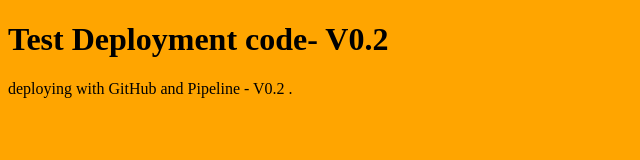
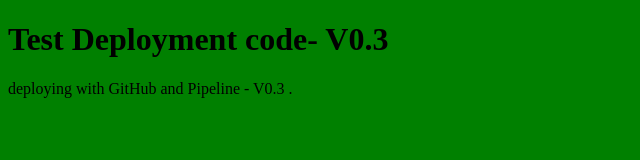
Before and after one commit to duggu-reddy/CodeDeploy-poc, a plain HTML site: page index.html in a window 1280 px wide. Shown: the whole page, without its empty margins (0-640 px from the left). Drawn offline with Linux system fonts and the light colour scheme.

Commit message:
Modified Version

```diff
--- a/index.html
+++ b/index.html
@@ -1,10 +1,10 @@
 <!DOCTYPE html>
 <html>
-<body bgcolor='orange'>
+<body bgcolor='green'>
 
-<h1>Test Deployment code- V0.2 </h1>
+<h1>Test Deployment code- V0.3 </h1>
 
-<p>deploying with GitHub and Pipeline - V0.2 .</p>
+<p>deploying with GitHub and Pipeline - V0.3 .</p>
 
 </body>
 </html>
```
